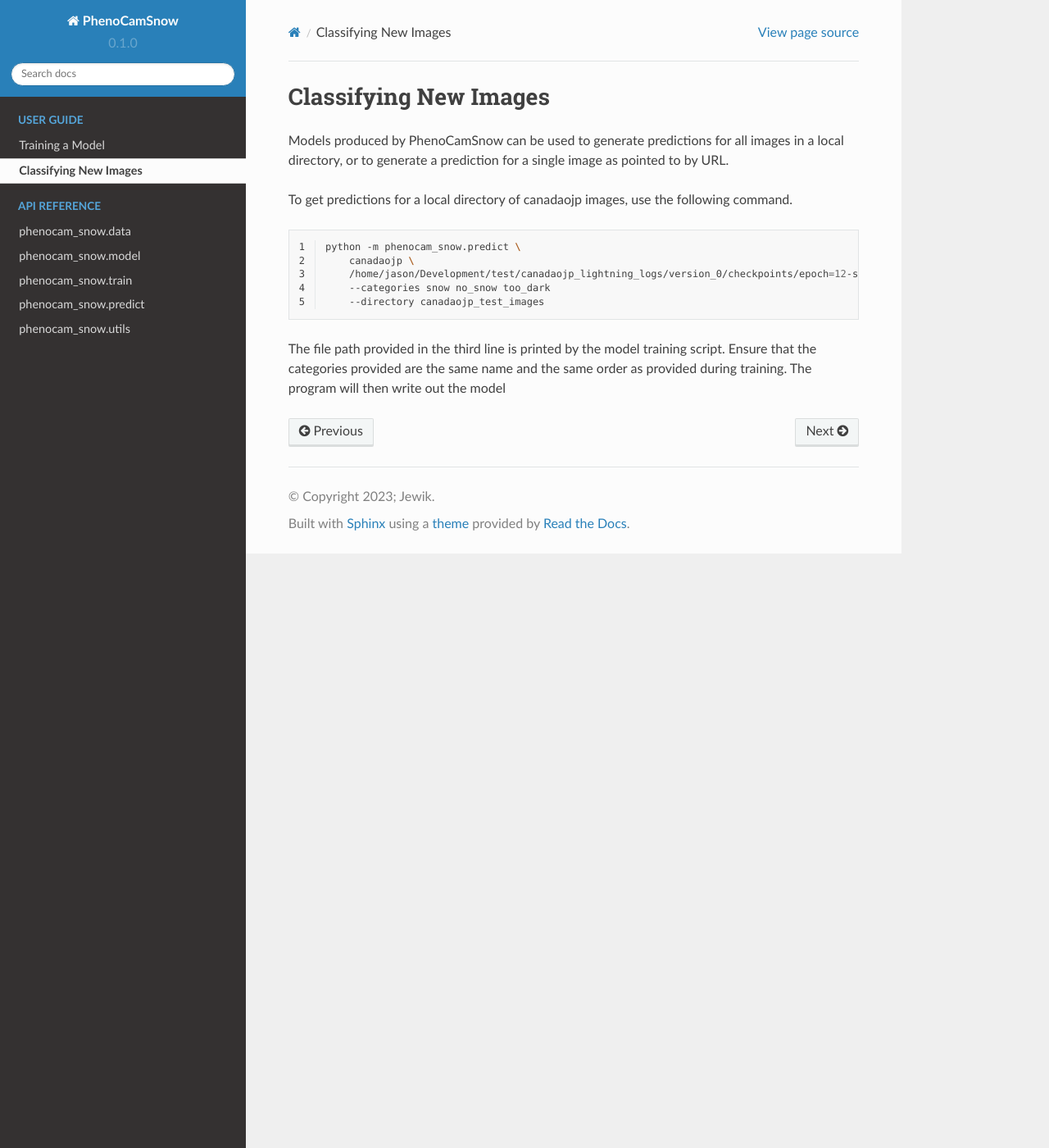
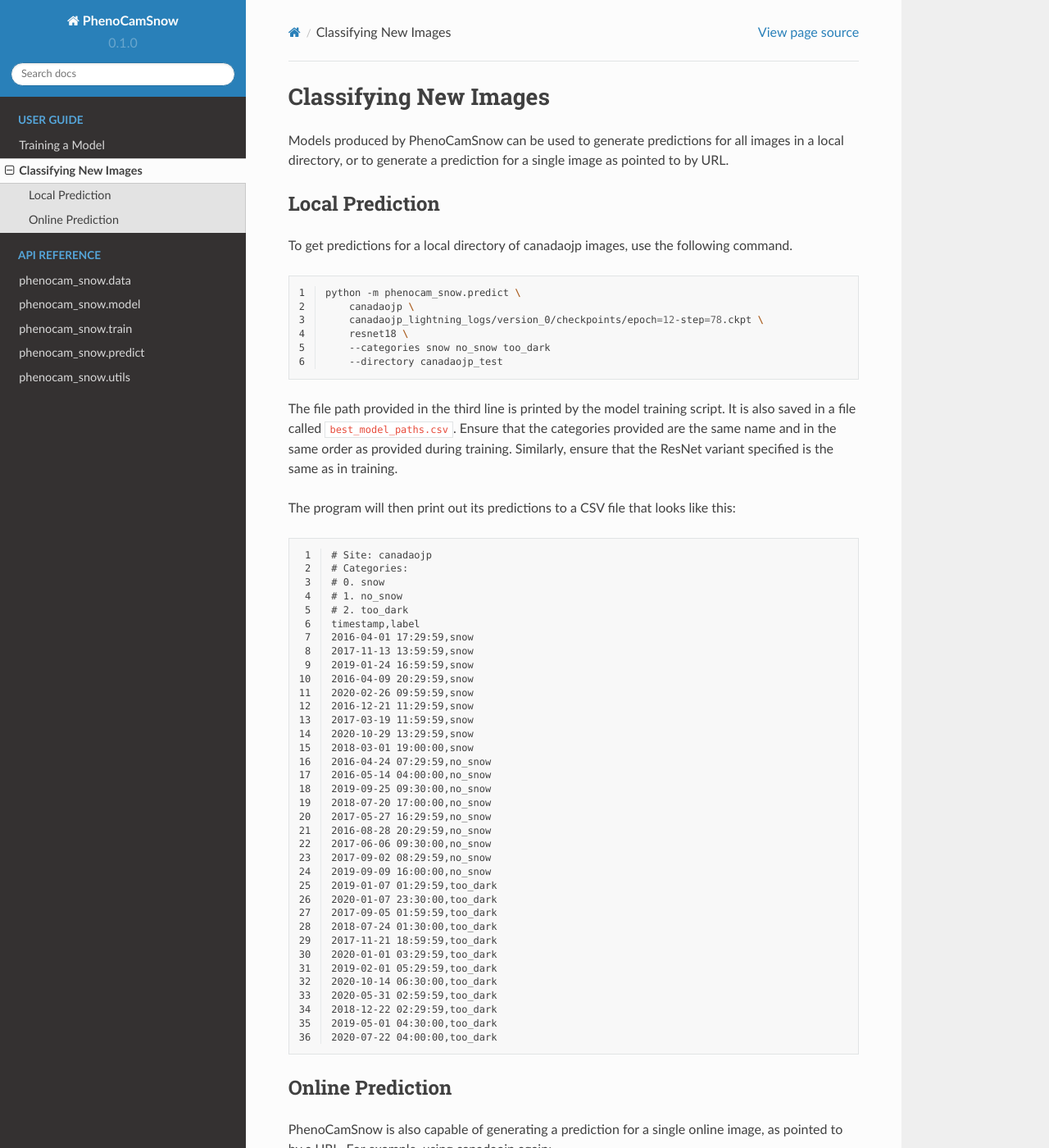
Before and after one commit to jasonjewik/PhenoCamSnow, a Sphinx documentation site: the page built from docs/source/user-guide/predict.rst, in a window 1280 px wide and 1400 px high. Shown: the whole window at 82% size. Built offline with Sphinx 7.4.7 and the Read the Docs theme 2.0.0, drawn with Linux system fonts in a browser that asks for light colours; some of the changed text lies outside the part shown.

Commit message:
Checkpointing

```diff
--- a/docs/source/user-guide/predict.rst
+++ b/docs/source/user-guide/predict.rst
@@ -3,6 +3,9 @@ Classifying New Images
 Models produced by PhenoCamSnow can be used to generate predictions for all
 images in a local directory, or to generate a prediction for a single image as
 pointed to by URL.
+
+Local Prediction
+----------------
 
 To get predictions for a local directory of canadaojp images, use the
 following command.
@@ -12,10 +15,77 @@ following command.
 
     python -m phenocam_snow.predict \
         canadaojp \
-        /home/jason/Development/test/canadaojp_lightning_logs/version_0/checkpoints/epoch=12-step=78.ckpt \
+        canadaojp_lightning_logs/version_0/checkpoints/epoch=12-step=78.ckpt \
+        resnet18 \
         --categories snow no_snow too_dark
-        --directory canadaojp_test_images
+        --directory canadaojp_test
 
 The file path provided in the third line is printed by the model training
-script. Ensure that the categories provided are the same name and the same
-order as provided during training. The program will then write out the model
+script. It is also saved in a file called ``best_model_paths.csv``. Ensure that
+the categories provided are the same name and in the same order as provided
+during training. Similarly, ensure that the ResNet variant specified is the
+same as in training.
+
+The program will then print out its predictions to a CSV file that looks like
+this:
+
+.. code-block:: text
+    :linenos:
+
+    # Site: canadaojp
+    # Categories:
+    # 0. snow
+    # 1. no_snow
+    # 2. too_dark
+    timestamp,label
+    2016-04-01 17:29:59,snow
+    2017-11-13 13:59:59,snow
+    2019-01-24 16:59:59,snow
+    2016-04-09 20:29:59,snow
+    2020-02-26 09:59:59,snow
+    2016-12-21 11:29:59,snow
+    2017-03-19 11:59:59,snow
+    2020-10-29 13:29:59,snow
+    2018-03-01 19:00:00,snow
+    2016-04-24 07:29:59,no_snow
+    2016-05-14 04:00:00,no_snow
+    2019-09-25 09:30:00,no_snow
+    2018-07-20 17:00:00,no_snow
+    2017-05-27 16:29:59,no_snow
+    2016-08-28 20:29:59,no_snow
+    2017-06-06 09:30:00,no_snow
+    2017-09-02 08:29:59,no_snow
+    2019-09-09 16:00:00,no_snow
+    2019-01-07 01:29:59,too_dark
+    2020-01-07 23:30:00,too_dark
+    2017-09-05 01:59:59,too_dark
+    2018-07-24 01:30:00,too_dark
+    2017-11-21 18:59:59,too_dark
+    2020-01-01 03:29:59,too_dark
+    2019-02-01 05:29:59,too_dark
+    2020-10-14 06:30:00,too_dark
+    2020-05-31 02:59:59,too_dark
+    2018-12-22 02:29:59,too_dark
+    2019-05-01 04:30:00,too_dark
+    2020-07-22 04:00:00,too_dark
+
+Online Prediction
+-----------------
+
+PhenoCamSnow is also capable of generating a prediction for a single online
+image, as pointed to by a URL. For example, using canadaojp again:
+
+.. code-block:: bash
+    :linenos:
+
+    python -m phenocam_snow.predict \
+        canadaojp \
+        canadaojp_lightning_logs/version_0/checkpoints/epoch=12-step=78.ckpt \
+        resnet18 \
+        --categories snow no_snow too_dark
+        --url https://phenocam.nau.edu/data/latest/canadaojp.jpg
+
+The program will print its prediction to the console. E.g., ``no_snow``.
+
+If you have further questions, please raise an
+`issue on the GitHub repository <https://github.com/jasonjewik/PhenoCamSnow/issues/new/choose>`_.
```
Also changed, not shown: docs/source/user-guide/train.rst (+14 -0 lines), 1 other file.
